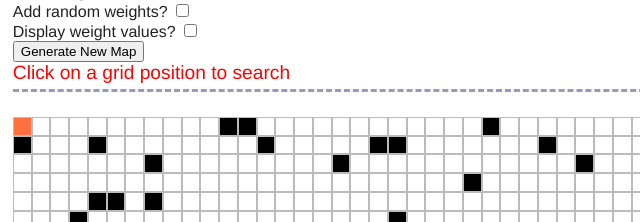
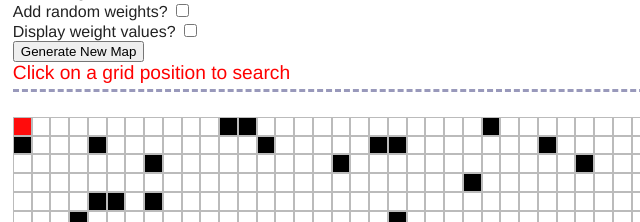
Before and after one commit to ShivendraAgrawal/Motion-Planning, a plain HTML site: page demo/index.html in a window 1280 px wide. Shown: the part 153-375 px from the top of the page, 0-640 px from the left. Drawn offline with Linux system fonts and the light colour scheme.

Commit message:
Change start colour

```diff
--- a/demo/demo.css
+++ b/demo/demo.css
@@ -159,11 +159,11 @@ pre span.key {
 .grid_item.weight5 {
   background-color: #ABD1FF;
 }
-.grid_item.start {
+.grid_item.active {
 	background-color: #FF703F !important;
 }
-.grid_item.active {
-	background-color: #FF703F !important;
+.grid_item.start {
+  background-color: #ff0c0c !important;
 }
 .grid_item.finish {
 
```
